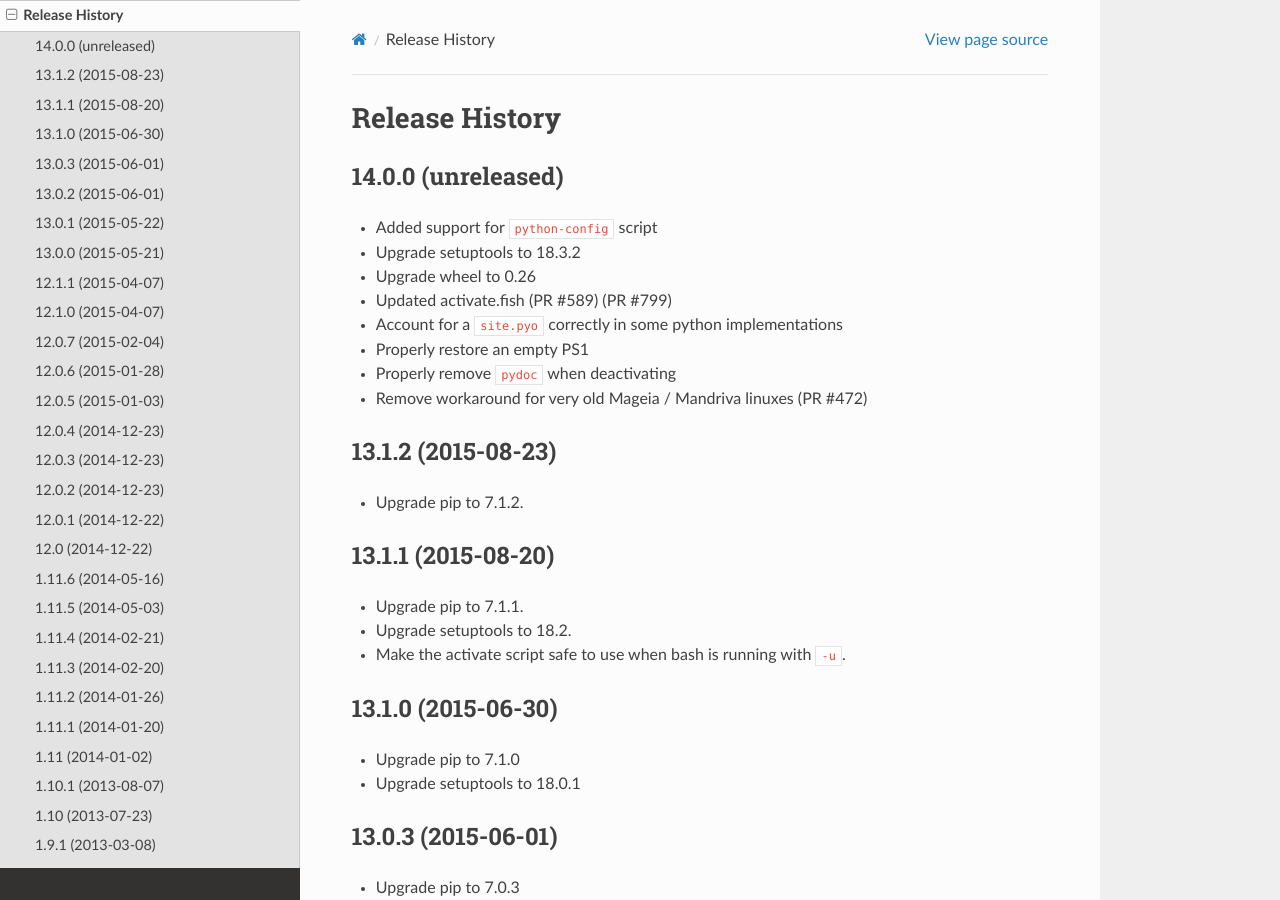
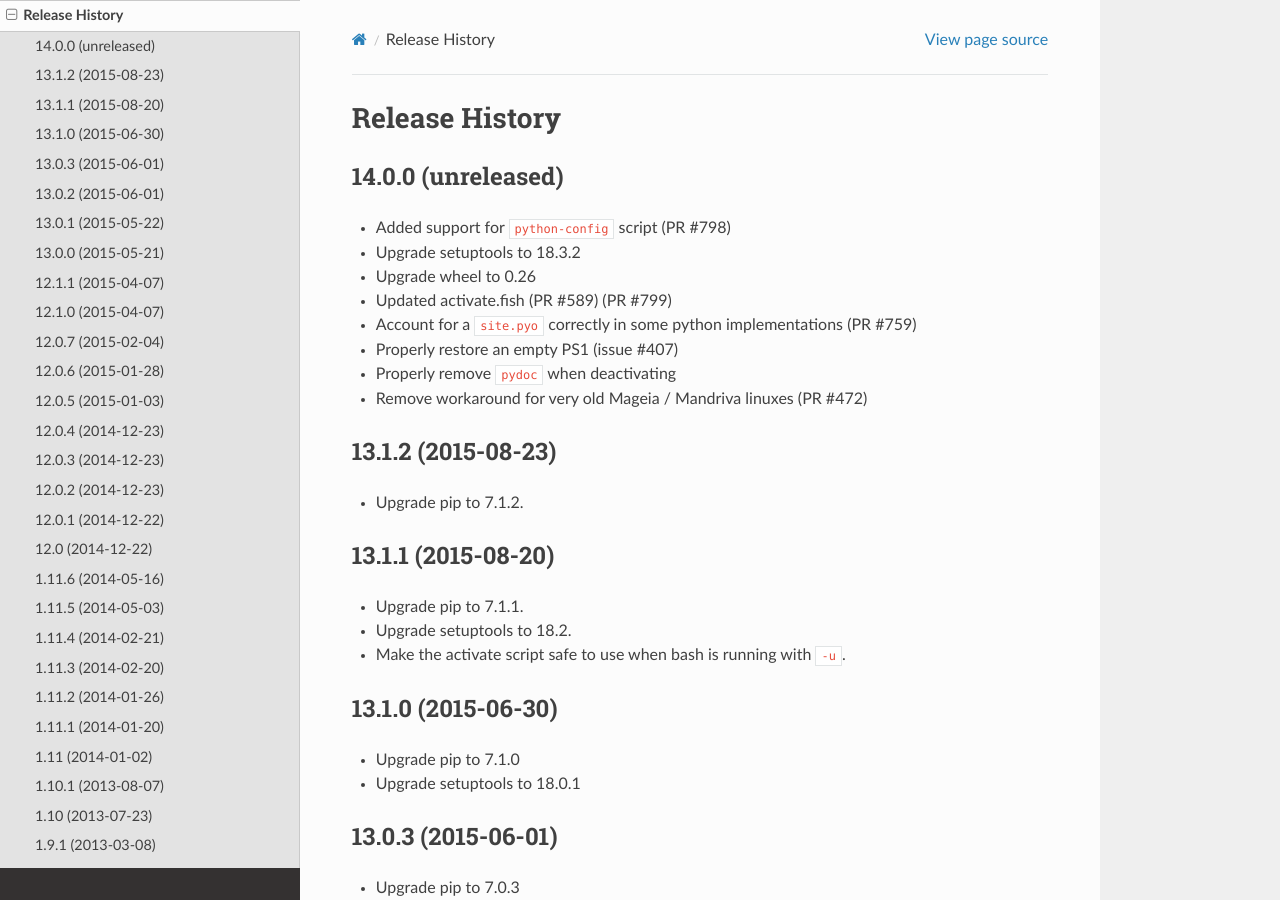
Before and after one commit to pypa/virtualenv, a Sphinx documentation site: the page built from docs/changes.rst, in a window 1280 px wide and 900 px high. Built offline with Sphinx 7.4.7 and the Read the Docs theme 2.0.0, drawn with Linux system fonts in a browser that asks for light colours; pages that are not in the unit, such as notebooks, are missing from menus.

Commit message:
Reference changes to issues in changelog

```diff
--- a/docs/changes.rst
+++ b/docs/changes.rst
@@ -4,7 +4,7 @@ Release History
 14.0.0 (unreleased)
 -------------------
 
-* Added support for ``python-config`` script
+* Added support for ``python-config`` script (PR #798)
 
 * Upgrade setuptools to 18.3.2
 
@@ -12,9 +12,9 @@ Release History
 
 * Updated activate.fish (PR #589) (PR #799)
 
-* Account for a ``site.pyo`` correctly in some python implementations
+* Account for a ``site.pyo`` correctly in some python implementations (PR #759)
 
-* Properly restore an empty PS1
+* Properly restore an empty PS1 (issue #407)
 
 * Properly remove ``pydoc`` when deactivating
 
```
